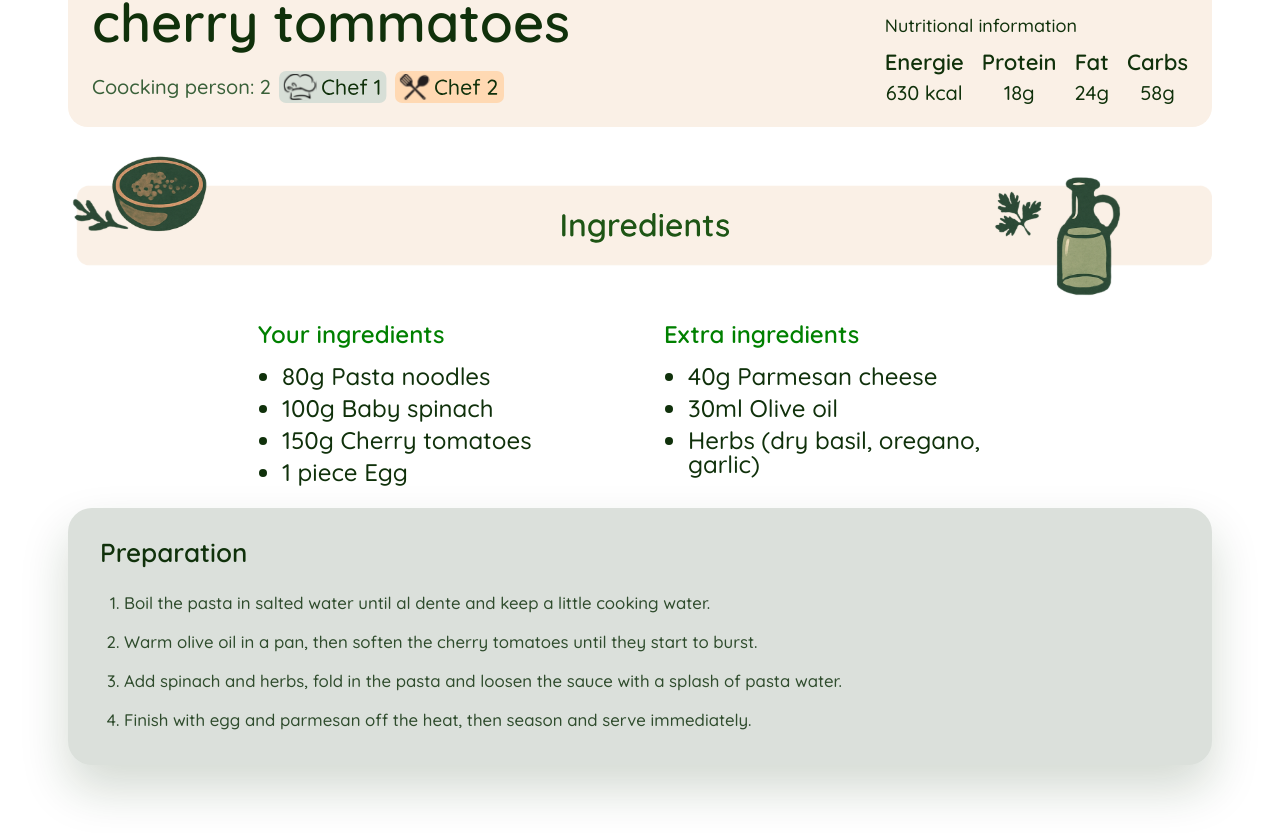
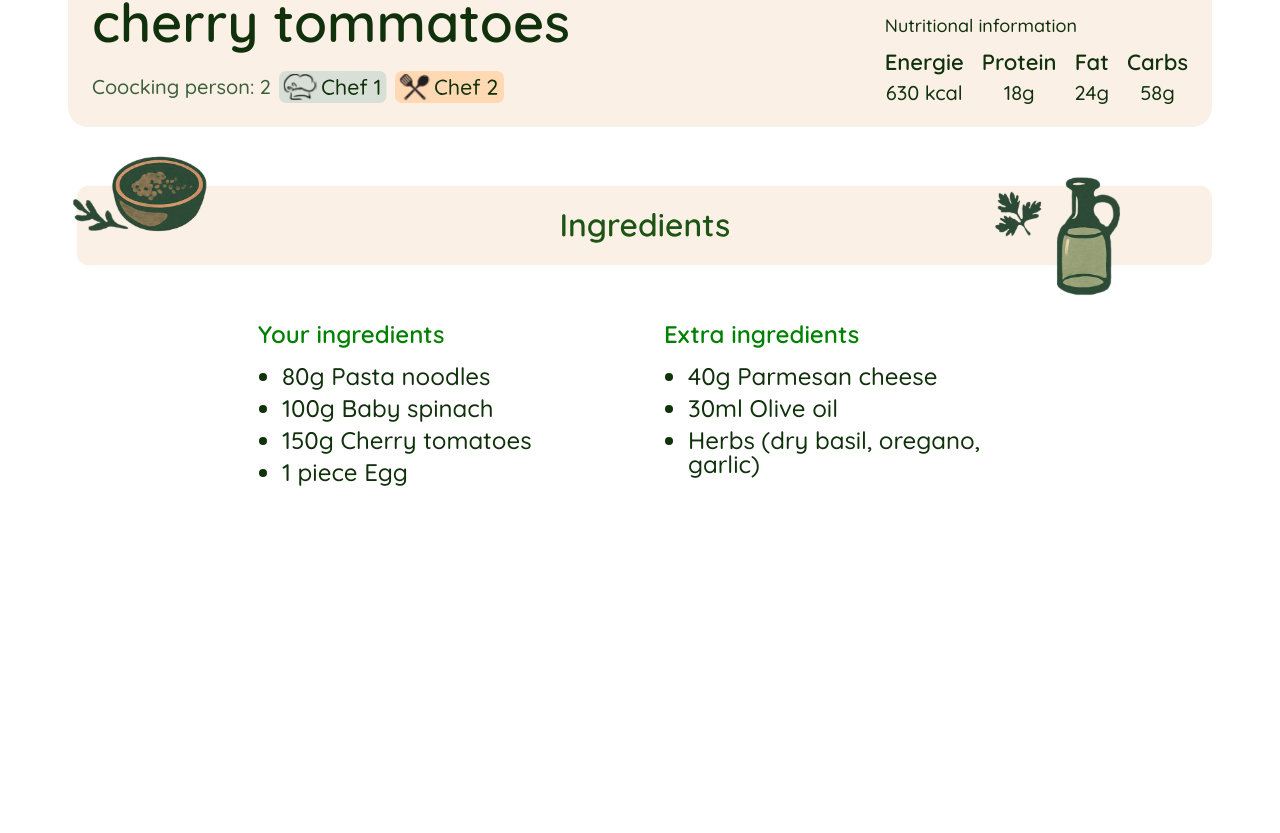
Before and after one commit to FatihYalcin42/code-cuisine, an Angular app: page /preparation in a window 1280 px wide. Shown: the part 316-1149 px from the top of the page. After the commit the page ends 868 px from the top, so only its background shows below. Built offline with nearby package versions, Linux system fonts and the light colour scheme.

Commit message:
chore: remove the preparation section content below the ingredients area for further redesign

```diff
--- a/src/app/pages/preparation-page/preparation-page.html
+++ b/src/app/pages/preparation-page/preparation-page.html
@@ -104,14 +104,6 @@
         </div>
       </section>
 
-      <section class="preparation-card" aria-labelledby="steps-title">
-        <h2 class="preparation-card-title" id="steps-title">Preparation</h2>
-        <ol class="preparation-steps">
-          @for (step of recipe.steps; track step) {
-            <li>{{ step }}</li>
-          }
-        </ol>
-      </section>
     </section>
   } @else {
     <section class="preparation-shell">
```
